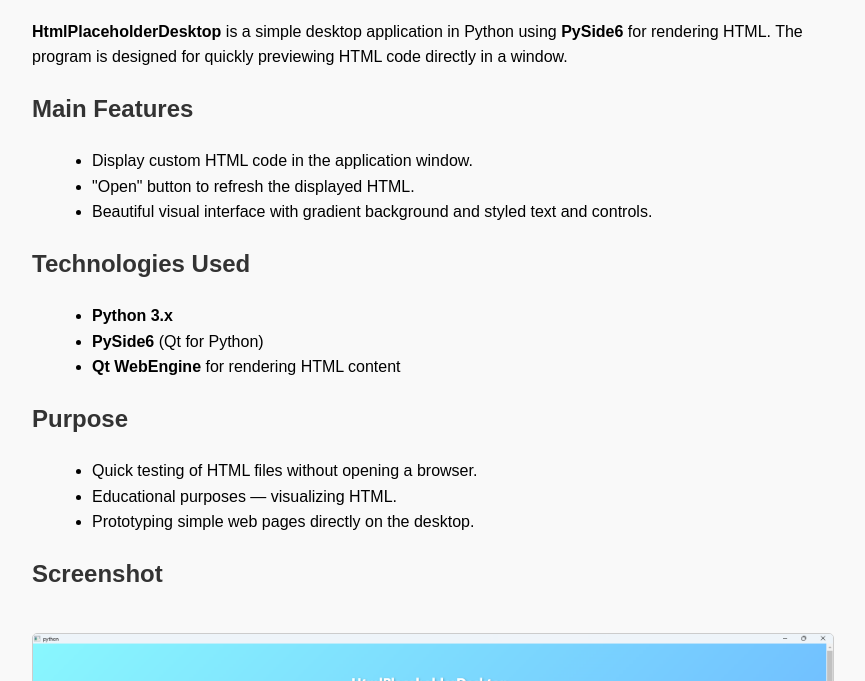
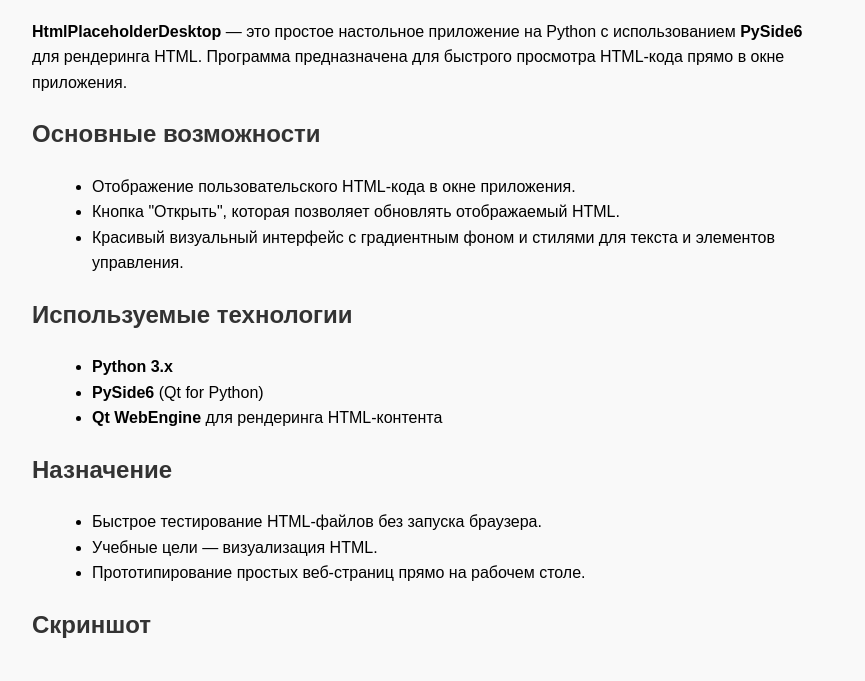
Before and after one commit to maxplay-2/PyHtmlPLaceholderDocs, a plain HTML site: page ru.html in a window 1280 px wide. Shown: the part 94-775 px from the top of the page, without its empty margins (208-1073 px from the left). Drawn offline with Linux system fonts and the light colour scheme.

Commit message:
Change language to Russian in ru.html
Updated the HTML document to support Russian language.

```diff
--- a/ru.html
+++ b/ru.html
@@ -1,5 +1,5 @@
 <!DOCTYPE html>
-<html lang="en">
+<html lang="ru">
 <head>
   <meta charset="UTF-8">
   <meta name="viewport" content="width=device-width, initial-scale=1.0">
@@ -31,31 +31,31 @@
 
   <h1>HtmlPlaceholderDesktop</h1>
 
-  <p><strong>HtmlPlaceholderDesktop</strong> is a simple desktop application in Python using <strong>PySide6</strong> for rendering HTML. The program is designed for quickly previewing HTML code directly in a window.</p>
+  <p><strong>HtmlPlaceholderDesktop</strong> — это простое настольное приложение на Python с использованием <strong>PySide6</strong> для рендеринга HTML. Программа предназначена для быстрого просмотра HTML-кода прямо в окне приложения.</p>
 
-  <h2>Main Features</h2>
+  <h2>Основные возможности</h2>
   <ul>
-    <li>Display custom HTML code in the application window.</li>
-    <li>"Open" button to refresh the displayed HTML.</li>
-    <li>Beautiful visual interface with gradient background and styled text and controls.</li>
+    <li>Отображение пользовательского HTML-кода в окне приложения.</li>
+    <li>Кнопка "Открыть", которая позволяет обновлять отображаемый HTML.</li>
+    <li>Красивый визуальный интерфейс с градиентным фоном и стилями для текста и элементов управления.</li>
   </ul>
 
-  <h2>Technologies Used</h2>
+  <h2>Используемые технологии</h2>
   <ul>
     <li><strong>Python 3.x</strong></li>
     <li><strong>PySide6</strong> (Qt for Python)</li>
-    <li><strong>Qt WebEngine</strong> for rendering HTML content</li>
+    <li><strong>Qt WebEngine</strong> для рендеринга HTML-контента</li>
   </ul>
 
-  <h2>Purpose</h2>
+  <h2>Назначение</h2>
   <ul>
-    <li>Quick testing of HTML files without opening a browser.</li>
-    <li>Educational purposes — visualizing HTML.</li>
-    <li>Prototyping simple web pages directly on the desktop.</li>
+    <li>Быстрое тестирование HTML-файлов без запуска браузера.</li>
+    <li>Учебные цели — визуализация HTML.</li>
+    <li>Прототипирование простых веб-страниц прямо на рабочем столе.</li>
   </ul>
 
-  <h2>Screenshot</h2>
-  <img src="screenshot.png" alt="Screenshot of HtmlPlaceholderDesktop">
+  <h2>Скриншот</h2>
+  <img src="screenshot.png" alt="Скриншот HtmlPlaceholderDesktop">
 
 </body>
 </html>
```
